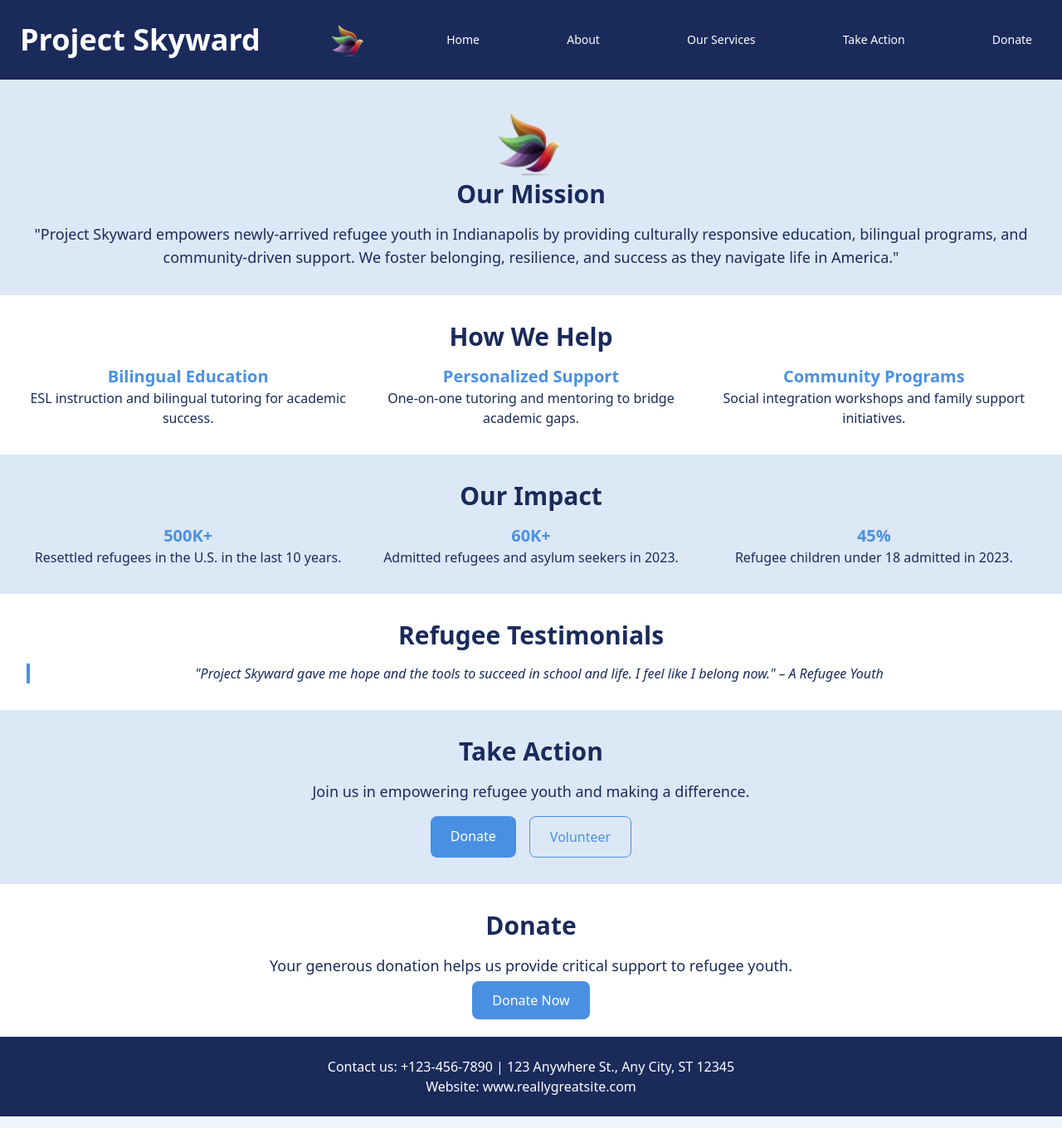
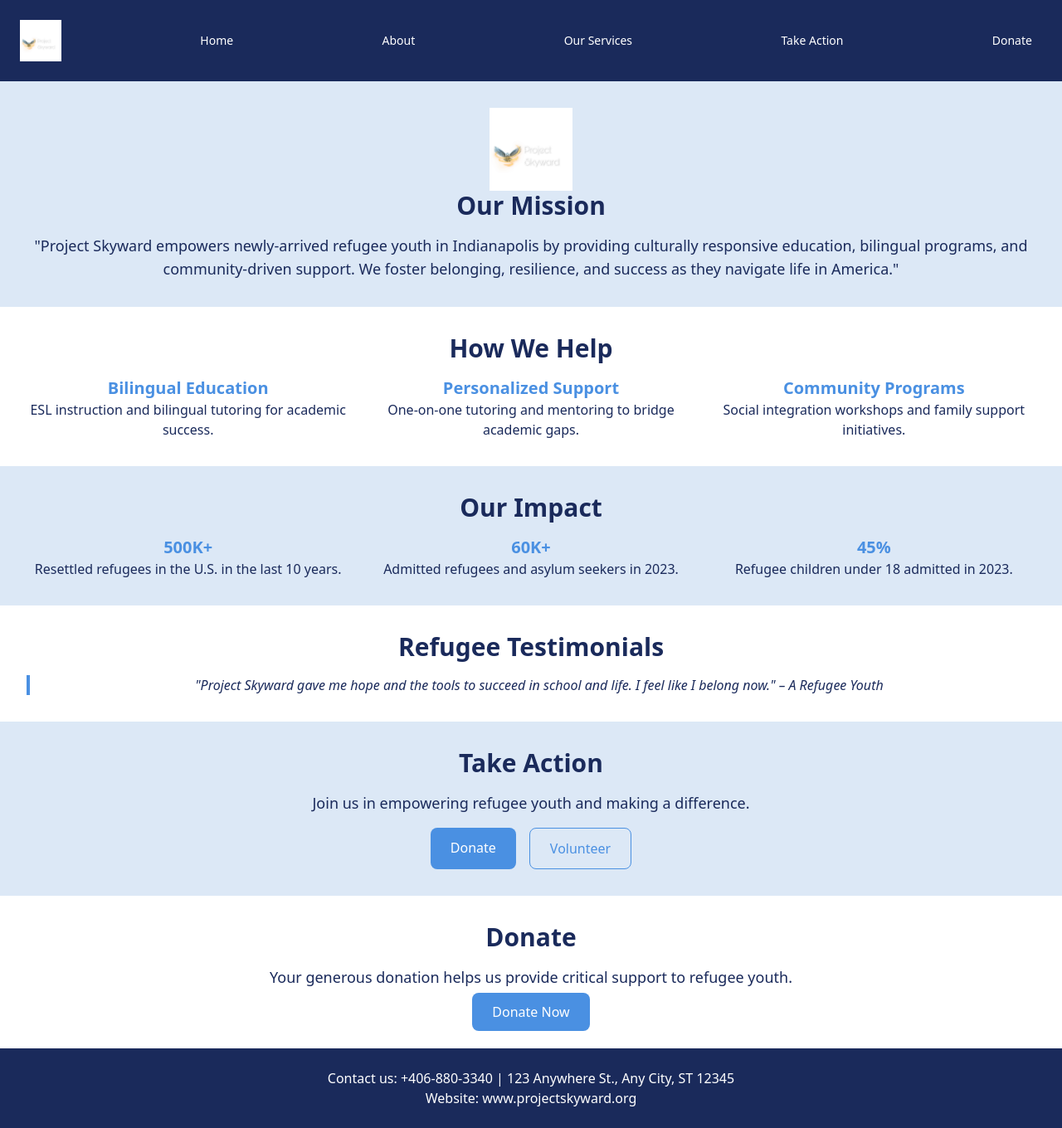
Before and after one commit to amirani18/projectskyward, a Next.js app: page / in a window 1280 px wide. Shown: the whole page at 83% size. Built offline with nearby package versions, Linux system fonts and the light colour scheme.

Commit message:
new logo

```diff
--- a/app/about/page.tsx
+++ b/app/about/page.tsx
@@ -7,9 +7,9 @@ export default function about() {
       <header className="bg-dark-blue text-white p-6">
       {/* Header Section */}
           <nav className="flex justify-between items-center">
-            <h1 className="text-4xl font-bold">Project Skyward</h1>
+            {/* <h1 className="text-4xl font-bold">Project Skyward</h1> */}
             <Image
-              src="/logo_projectskyward.png"
+              src="/logo.jpeg"
               alt="Project Skyward Logo"
               width={50}
               height={50}
@@ -68,8 +68,8 @@ export default function about() {
       </main>
 
       <footer className="bg-dark-blue text-white p-6 text-center">
-        <p>Contact us: +123-456-7890 | 123 Anywhere St., Any City, ST 12345</p>
-        <p>Website: www.reallygreatsite.com</p>
+        <p>Contact us: +406-880-3340 | 123 Anywhere St., Any City, ST 12345</p>
+        <p>Website: www.projectskyward.org</p>
       </footer>
     </div>
   );
--- a/app/donate/page.tsx
+++ b/app/donate/page.tsx
@@ -16,9 +16,9 @@ export default function Donate() {
       <header className="bg-dark-blue text-white p-6">
         {/* Header Section */}
         <nav className="flex justify-between items-center">
-          <h1 className="text-4xl font-bold">Project Skyward</h1>
+          {/* <h1 className="text-4xl font-bold">Project Skyward</h1> */}
           <Image
-            src="/logo_projectskyward.png"
+            src="/logo.jpeg"
             alt="Project Skyward Logo"
             width={50}
             height={50}
@@ -44,8 +44,8 @@ export default function Donate() {
       </main>
 
       <footer className="bg-dark-blue text-white p-6 text-center">
-        <p>Contact us: +123-456-7890 | 123 Anywhere St., Any City, ST 12345</p>
-        <p>Website: www.reallygreatsite.com</p>
+        <p>Contact us: +406-880-3340 | 123 Anywhere St., Any City, ST 12345</p>
+        <p>Website: www.projectskyward.org</p>
       </footer>
     </div>
   );
--- a/app/page.tsx
+++ b/app/page.tsx
@@ -8,9 +8,9 @@ export default function Home() {
       {/* Header Section */}
       <header className="bg-dark-blue text-white p-6">
         <nav className="flex justify-between items-center">
-          <h1 className="text-4xl font-bold">Project Skyward</h1>
+          {/* <h1 className="text-4xl font-bold">Project Skyward</h1> */}
           <Image
-            src="/logo_projectskyward.png"
+            src="/logo.jpeg"
             alt="Project Skyward Logo"
             width={50}
             height={50}
@@ -22,7 +22,7 @@ export default function Home() {
       {/* Mission Section */}
       <section className="p-8 bg-light-blue text-center">
         <Image
-            src="/logo_projectskyward.png"
+            src="/logo.jpeg"
             alt="Project Skyward Logo"
             width={100}
             height={100}
@@ -120,8 +120,8 @@ export default function Home() {
 
       {/* Footer Section */}
       <footer className="bg-dark-blue text-white p-6 text-center">
-        <p>Contact us: +123-456-7890 | 123 Anywhere St., Any City, ST 12345</p>
-        <p>Website: www.reallygreatsite.com</p>
+        <p>Contact us: +406-880-3340 | 123 Anywhere St., Any City, ST 12345</p>
+        <p>Website: www.projectskyward.org</p>
       </footer>
     </div>
   );
--- a/app/services/page.tsx
+++ b/app/services/page.tsx
@@ -7,9 +7,9 @@ export default function services() {
       <header className="bg-dark-blue text-white p-6">
         {/* Header Section */}
         <nav className="flex justify-between items-center">
-          <h1 className="text-4xl font-bold">Project Skyward</h1>
+          {/* <h1 className="text-4xl font-bold">Project Skyward</h1> */}
           <Image
-            src="/logo_projectskyward.png"
+            src="/logo.jpeg"
             alt="Project Skyward Logo"
             width={50}
             height={50}
@@ -86,8 +86,8 @@ export default function services() {
       </main>
 
       <footer className="bg-dark-blue text-white p-6 text-center">
-        <p>Contact us: +123-456-7890 | 123 Anywhere St., Any City, ST 12345</p>
-        <p>Website: www.reallygreatsite.com</p>
+        <p>Contact us: +406-880-3340 | 123 Anywhere St., Any City, ST 12345</p>
+        <p>Website: www.projectskyward.org</p>
       </footer>
     </div>
   );
--- a/app/take-action/page.tsx
+++ b/app/take-action/page.tsx
@@ -11,9 +11,9 @@ export default function TakeAction(): JSX.Element {
       <header className="bg-dark-blue text-white p-6">
         {/* Header Section */}
         <nav className="flex justify-between items-center">
-          <h1 className="text-4xl font-bold">Project Skyward</h1>
+          {/* <h1 className="text-4xl font-bold">Project Skyward</h1> */}
           <Image
-            src="/logo_projectskyward.png"
+            src="/logo.jpeg"
             alt="Project Skyward Logo"
             width={50}
             height={50}
@@ -88,8 +88,8 @@ export default function TakeAction(): JSX.Element {
       </main>
 
       <footer className="bg-dark-blue text-white p-6 text-center">
-        <p>Contact us: +123-456-7890 | 123 Anywhere St., Any City, ST 12345</p>
-        <p>Website: www.reallygreatsite.com</p>
+        <p>Contact us: +406-880-3340 | 123 Anywhere St., Any City, ST 12345</p>
+        <p>Website: www.projectskyward.org</p>
       </footer>
     </div>
   );
```
Also changed, not shown: public/logo.jpeg (added).
